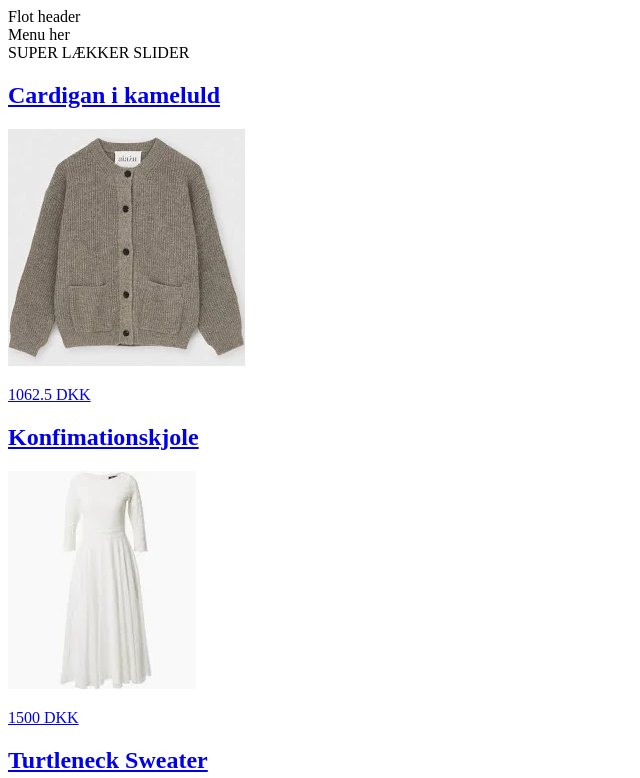
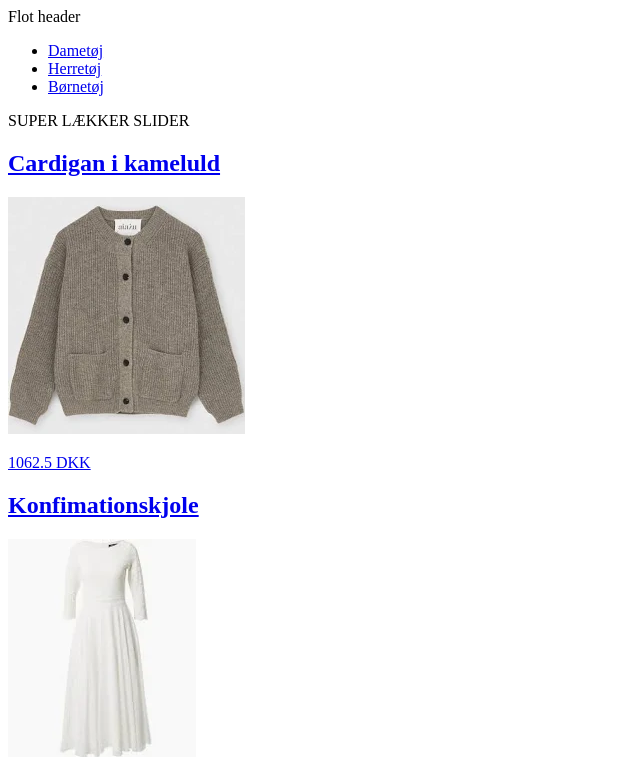
Before and after one commit to Basken3103/T-j_webshop, a plain HTML site: page index.html in a window 1280 px wide. Shown: the top 778 px of the page, without its empty margins (0-640 px from the left). Drawn offline with Linux system fonts and the light colour scheme.

Commit message:
Der er nu også tilføjet kategorivisning.

```diff
--- a/index.html
+++ b/index.html
@@ -16,9 +16,18 @@
         Flot header
     </header>
     <nav>
-        Menu her
+        <ul>
+            <li>
+                <a href="categories.html?cat=Dametøj">Dametøj</a>
+            </li>
+            <li>
+                <a href="categories.html?cat=Herretøj">Herretøj</a>
+            </li>
+            <li>
+                <a href="categories.html?cat=Børnetøj">Børnetøj</a>
+            </li>
+        </ul>
     </nav>
-
     <div class="slider">
         SUPER LÆKKER SLIDER
     </div>
```
Also changed, not shown: categories.html (added, +40 -0 lines).
